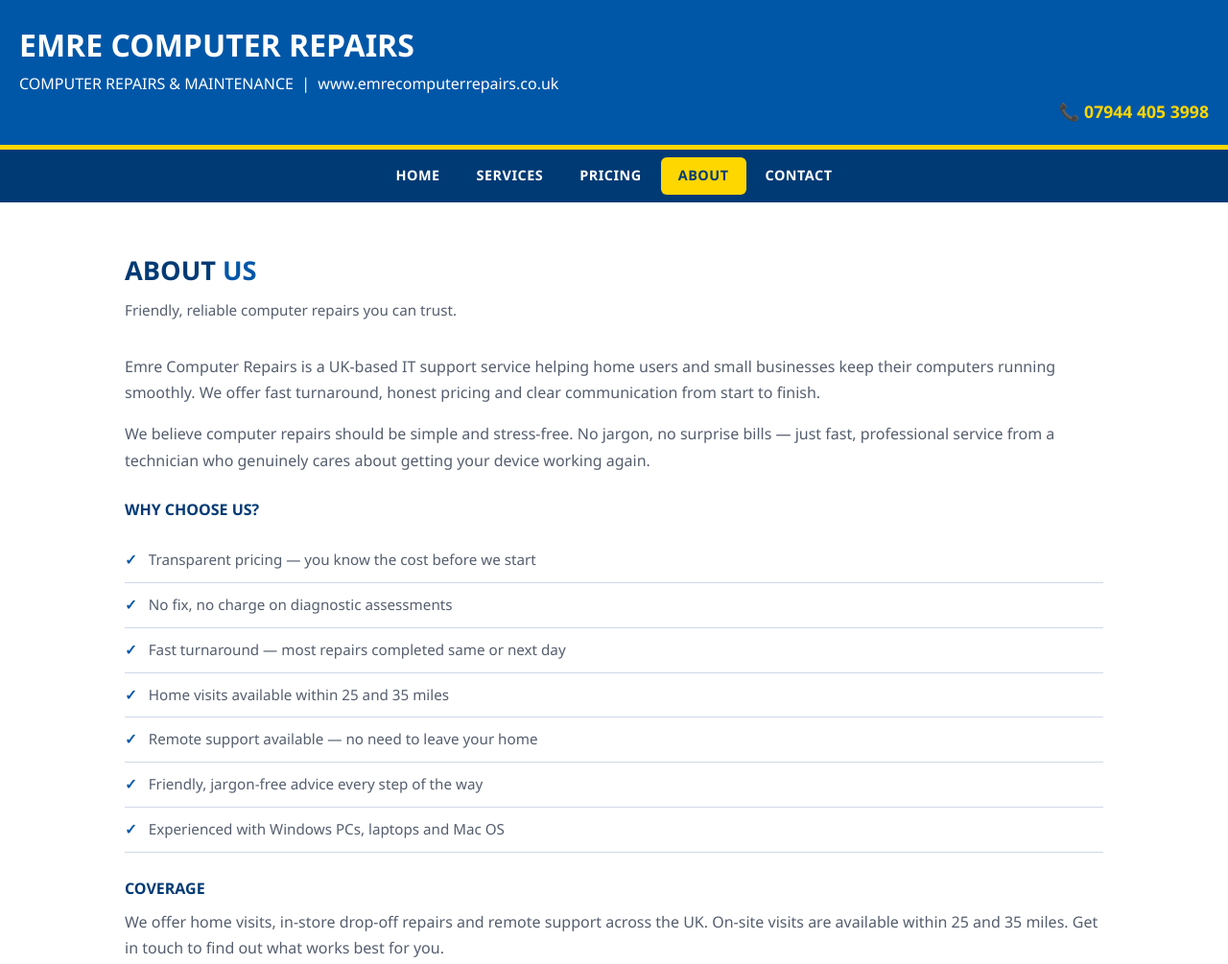
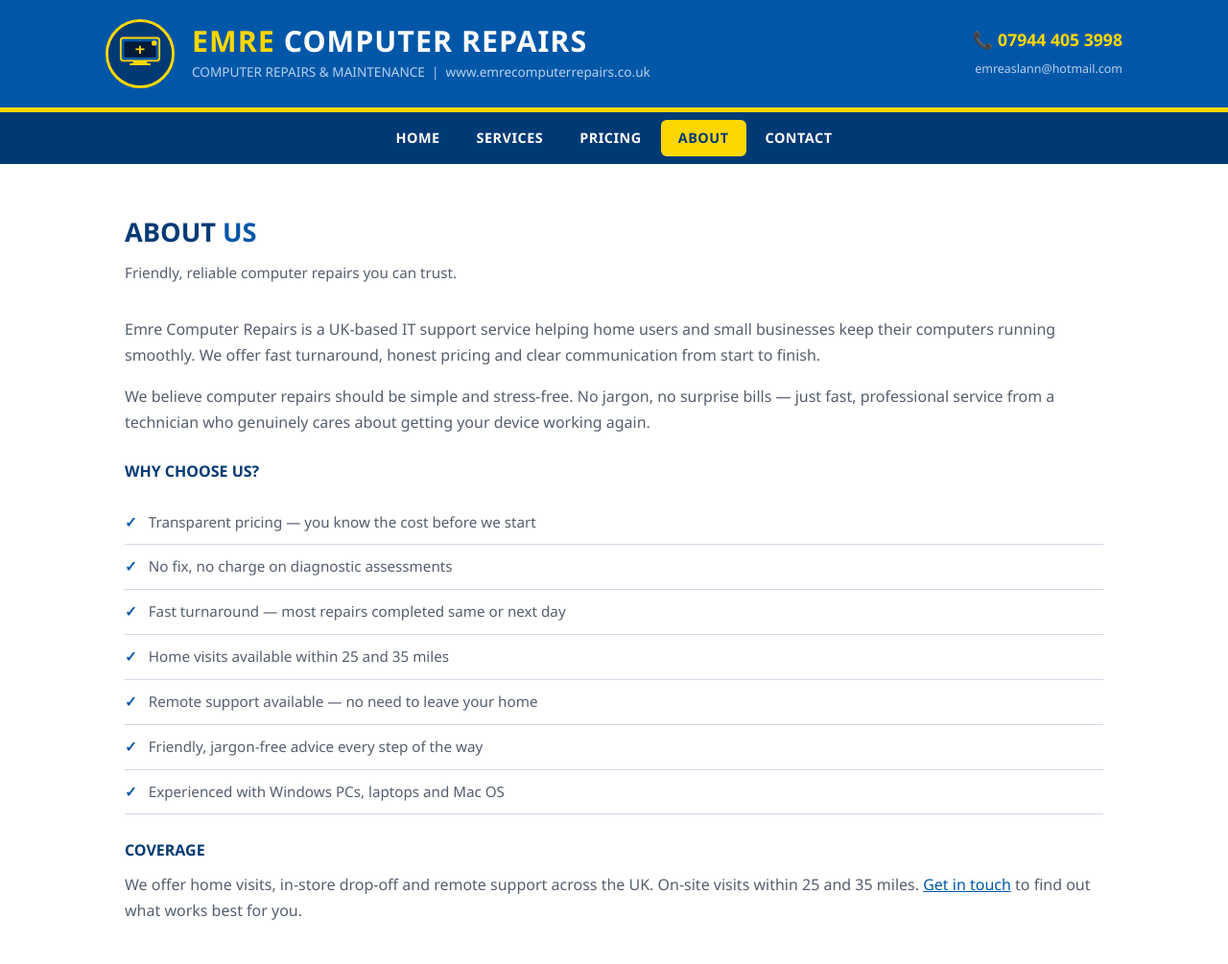
Before and after one commit to orhan-emiroglu/emrecomputerrepairs.github.io, a plain HTML site: page about.html in a window 1280 px wide. Shown: the top 1005 px of the page at 96% size. Drawn offline with Linux system fonts and the light colour scheme.

Commit message:
Update about with logo header

```diff
--- a/about.html
+++ b/about.html
@@ -8,17 +8,30 @@
 </head>
 <body>
 <header>
-  <h1><span>EMRE</span> COMPUTER REPAIRS</h1>
-  <p>COMPUTER REPAIRS &amp; MAINTENANCE &nbsp;|&nbsp; www.emrecomputerrepairs.co.uk</p>
-  <div class="header-contact"><a href="tel:07944405398">📞 07944 405 3998</a></div>
+  <div class="header-inner">
+    <div class="logo-wrap">
+      <svg class="logo-svg" viewBox="0 0 72 72" xmlns="http://www.w3.org/2000/svg">
+        <circle cx="36" cy="36" r="36" fill="#003A75"/>
+        <rect x="14" y="18" width="44" height="26" rx="3" fill="#0057A8" stroke="#FFD700" stroke-width="2"/>
+        <rect x="18" y="22" width="36" height="18" rx="1" fill="#001a3a"/>
+        <rect x="28" y="44" width="16" height="3" fill="#FFD700"/>
+        <rect x="24" y="47" width="24" height="2" rx="1" fill="#FFD700"/>
+        <circle cx="52" cy="24" r="3" fill="#FFD700"/>
+        <line x1="36" y1="27" x2="36" y2="36" stroke="#FFD700" stroke-width="2"/>
+        <line x1="31" y1="31" x2="41" y2="31" stroke="#FFD700" stroke-width="2"/>
+      </svg>
+    </div>
+    <div class="header-text">
+      <h1><span>EMRE</span> COMPUTER REPAIRS</h1>
+      <p>COMPUTER REPAIRS &amp; MAINTENANCE &nbsp;|&nbsp; www.emrecomputerrepairs.co.uk</p>
+    </div>
+    <div class="header-contact">
+      <a href="tel:07944405398">📞 07944 405 3998</a>
+      <small>emreaslann@hotmail.com</small>
+    </div>
+  </div>
 </header>
-<nav>
-  <a href="index.html">Home</a>
-  <a href="services.html">Services</a>
-  <a href="pricing.html">Pricing</a>
-  <a href="about.html" class="active">About</a>
-  <a href="contact.html">Contact</a>
-</nav>
+<nav><a href="index.html">Home</a><a href="services.html">Services</a><a href="pricing.html">Pricing</a><a href="about.html" class="active">About</a><a href="contact.html">Contact</a></nav>
 <main>
   <h2 class="section-title">About <span>Us</span></h2>
   <p class="section-sub">Friendly, reliable computer repairs you can trust.</p>
@@ -36,7 +49,7 @@
       <li>Experienced with Windows PCs, laptops and Mac OS</li>
     </ul>
     <h3>Coverage</h3>
-    <p>We offer home visits, in-store drop-off repairs and remote support across the UK. On-site visits are available within 25 and 35 miles. Get in touch to find out what works best for you.</p>
+    <p>We offer home visits, in-store drop-off and remote support across the UK. On-site visits within 25 and 35 miles. <a href="contact.html" style="color:var(--blue);">Get in touch</a> to find out what works best for you.</p>
   </div>
 </main>
 <footer>
```
